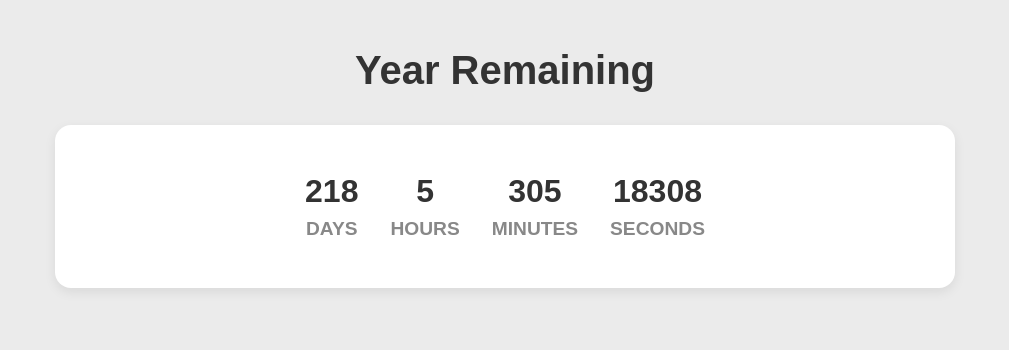
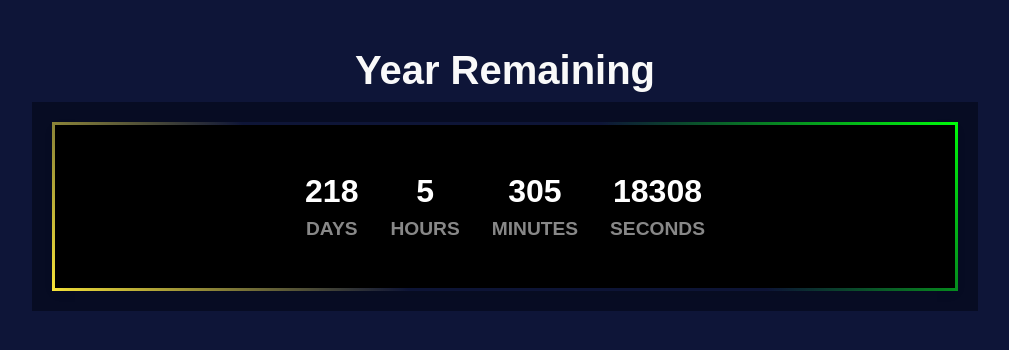
Before and after one commit to rogueloop/yearRemaining, a plain HTML site: page index.html in a window 1280 px wide. Shown: the whole page, without its empty margins (135-1144 px from the left). Drawn offline with Linux system fonts and the light colour scheme.

Commit message:
css glowing borlder effect

```diff
--- a/index.html
+++ b/index.html
@@ -9,7 +9,7 @@
   </head>
   <body>
     <h1>Year Remaining</h1>
-    <div id="countdown">
+    <div class="box" id="countdown">
         <div id="days"></div>
         <div id="hours"></div>
         <div id="minutes"></div>
--- a/style.css
+++ b/style.css
@@ -1,30 +1,6 @@
-/*
-body {
-    background-color: #ebebeb;
-    max-width: 900px;
-    margin: 3rem auto;
-    text-align: center;
-  }
-  #countdown {
-    font-size: 1.5rem;
-    font-weight: bold;
-    background-color: #fff;
-    padding: 3rem;
-    border-radius: 1rem;
-    box-shadow: rgba(0, 0, 0, 0.08) 0px 4px 12px;
-  }
-  #countdown div {
-    display: inline-block;
-    margin: 0 0.5rem;
-  }
-  #countdown div span {
-    color: purple;
-  }
-   */
-
 body {
   font-family: Arial, sans-serif;
-    background-color: #ebebeb;
+  background-color: #0e1538;
   max-width: 900px;
   margin: 3rem auto;
   text-align: center;
@@ -33,7 +9,7 @@ body {
 h1 {
   font-size: 2.5rem;
   font-weight: bold;
-    color: #333333;
+  color: #f9f9f9;
   margin-bottom: 2rem;
 }
 
@@ -43,9 +19,7 @@ body {
   align-items: center;
   font-size: 1.5rem;
   font-weight: bold;
-    background-color: #fff;
   padding: 3rem;
-    border-radius: 1rem;
   box-shadow: rgba(0, 0, 0, 0.08) 0px 4px 12px;
 }
 
@@ -56,8 +30,7 @@ body {
   margin: 0 1rem;
   font-size: 2rem;
   font-weight: bold;
-    color: #333333;
-
+  color: #ffffff;
 }
 
 #countdown span {
@@ -72,7 +45,7 @@ body {
     font-size: 2rem;
   }
 
-    #countdown  span {
+  #countdown span {
     font-size: 1.5rem;
   }
 
@@ -80,3 +53,24 @@ body {
     font-size: 1rem;
   }
 }
+
+.box {
+  position: relative;
+  background: #000;
+}
+.box::before {
+  content: "";
+  position: absolute;
+  inset: -3px;
+  background: linear-gradient(45deg, #ffeb3b, #0e1538, #0e1538, #00ff0a);
+  box-shadow: 0 0 0 20px #070c23;
+  z-index: -1;
+}
+
+.box::after {
+  position: absolute;
+  inset: -3px;
+  background: linear-gradient(45deg, #ffeb3b, #0e1538, #0e1538, #00ff0a);
+  filter: blur(20px
+  );
+}
```
Lines whose indentation alone changed are shown as unchanged.
